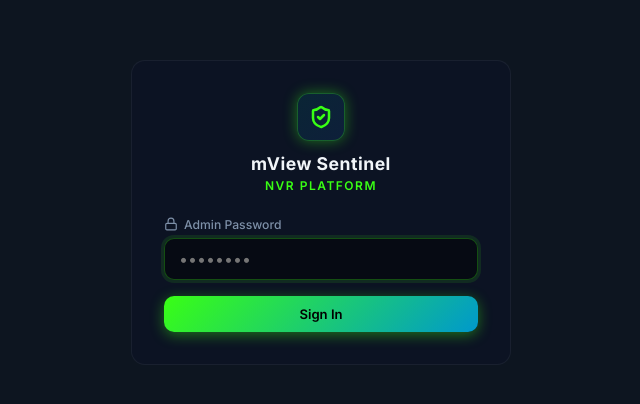
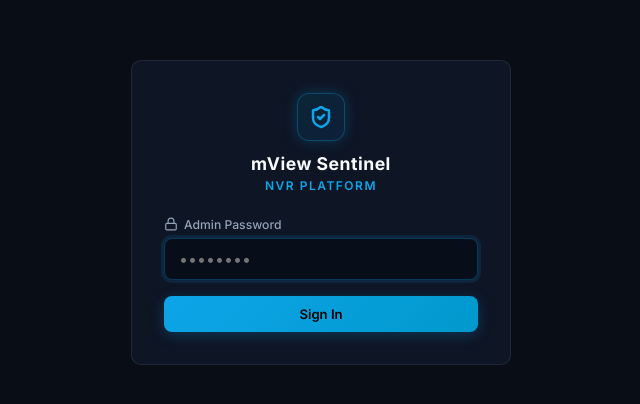
Before and after one commit to merlinthedev848/mview, a React (Vite) app in the folder web/: page / in a window 1280 px wide. Shown: the part 188-592 px from the top of the page, without its empty margins (319-959 px from the left). Built offline with nearby package versions, Linux system fonts and the light colour scheme.

Commit message:
style: replace neon gamer colors with executive enterprise dark charcoal & steel-blue design tokens

```diff
--- a/web/src/index.css
+++ b/web/src/index.css
@@ -2,59 +2,59 @@
 
 /* ── Design Tokens ───────────────────────────────────────────────── */
 :root {
-  /* Backgrounds — deep navy as in mockup */
-  --bg:           #0d1520;
-  --bg-sidebar:   #080e18;
-  --bg-card:      rgba(12, 20, 36, 0.92);
-  --bg-card-hover:rgba(16, 26, 44, 0.98);
-  --bg-input:     rgba(0, 0, 0, 0.45);
-
-  /* Primary — Neon Green (persons, highlights, active) */
-  --cyan:         #39ff14;
-  --cyan-bright:  #70ff5c;
-  --cyan-dim:     rgba(57, 255, 20, 0.10);
-  --cyan-glow:    rgba(57, 255, 20, 0.40);
-  --cyan-border:  rgba(57, 255, 20, 0.28);
-
-  /* Secondary — Neon Pink (vehicles, accent) */
-  --pink:         #ff00ff;
-  --pink-bright:  #ff66ff;
-  --pink-dim:     rgba(255, 0, 255, 0.12);
-  --pink-glow:    rgba(255, 0, 255, 0.40);
-  --pink-border:  rgba(255, 0, 255, 0.28);
-
-  /* Active nav — Pink pill */
-  --nav-active-bg:   rgba(255, 0, 255, 0.18);
-  --nav-active-text: #ff66ff;
-  --nav-active-border: rgba(255, 0, 255, 0.5);
+  /* Backgrounds — Deep Charcoal Navy */
+  --bg:           #090d16;
+  --bg-sidebar:   #060910;
+  --bg-card:      rgba(15, 23, 38, 0.95);
+  --bg-card-hover:rgba(22, 33, 54, 0.98);
+  --bg-input:     rgba(5, 10, 20, 0.7);
+
+  /* Primary — Corporate Steel Sky Blue */
+  --cyan:         #0ea5e9;
+  --cyan-bright:  #38bdf8;
+  --cyan-dim:     rgba(14, 165, 233, 0.12);
+  --cyan-glow:    rgba(14, 165, 233, 0.25);
+  --cyan-border:  rgba(14, 165, 233, 0.30);
+
+  /* Secondary — Refined Executive Indigo */
+  --pink:         #6366f1;
+  --pink-bright:  #818cf8;
+  --pink-dim:     rgba(99, 102, 241, 0.12);
+  --pink-glow:    rgba(99, 102, 241, 0.25);
+  --pink-border:  rgba(99, 102, 241, 0.30);
+
+  /* Active nav — Professional Steel Blue Highlight */
+  --nav-active-bg:   rgba(14, 165, 233, 0.14);
+  --nav-active-text: #38bdf8;
+  --nav-active-border: rgba(14, 165, 233, 0.40);
 
   /* Status */
-  --green:        #22c55e;
-  --green-dim:    rgba(34, 197, 94, 0.14);
-  --red:          #f43f5e;
-  --red-dim:      rgba(244, 63, 94, 0.14);
-  --red-glow:     rgba(244, 63, 94, 0.38);
+  --green:        #10b981;
+  --green-dim:    rgba(16, 185, 129, 0.14);
+  --red:          #ef4444;
+  --red-dim:      rgba(239, 68, 68, 0.14);
+  --red-glow:     rgba(239, 68, 68, 0.30);
   --amber:        #f59e0b;
 
   /* Text */
-  --t1: #f1f5f9;
-  --t2: #7e90a8;
-  --t3: #3d4f64;
+  --t1: #f8fafc;
+  --t2: #94a3b8;
+  --t3: #475569;
 
   /* Borders */
-  --border:       rgba(255, 255, 255, 0.055);
-  --border-bright:rgba(0, 240, 212, 0.22);
+  --border:       rgba(255, 255, 255, 0.08);
+  --border-bright:rgba(14, 165, 233, 0.30);
 
   /* Radius */
   --r-sm: 6px;
-  --r-md: 10px;
-  --r-lg: 14px;
+  --r-md: 8px;
+  --r-lg: 10px;
 
   /* Compatibility Fallbacks */
   --color-primary: var(--cyan);
   --color-danger:  var(--red);
   --color-success: var(--green);
-  --color-accent:  #8b5cf6; /* Violet */
+  --color-accent:  var(--pink);
 }
 
 /* ── Reset ───────────────────────────────────────────────────────── */
```
Also changed, not shown: 33 other files (tests, documents, lock files or other folders).
